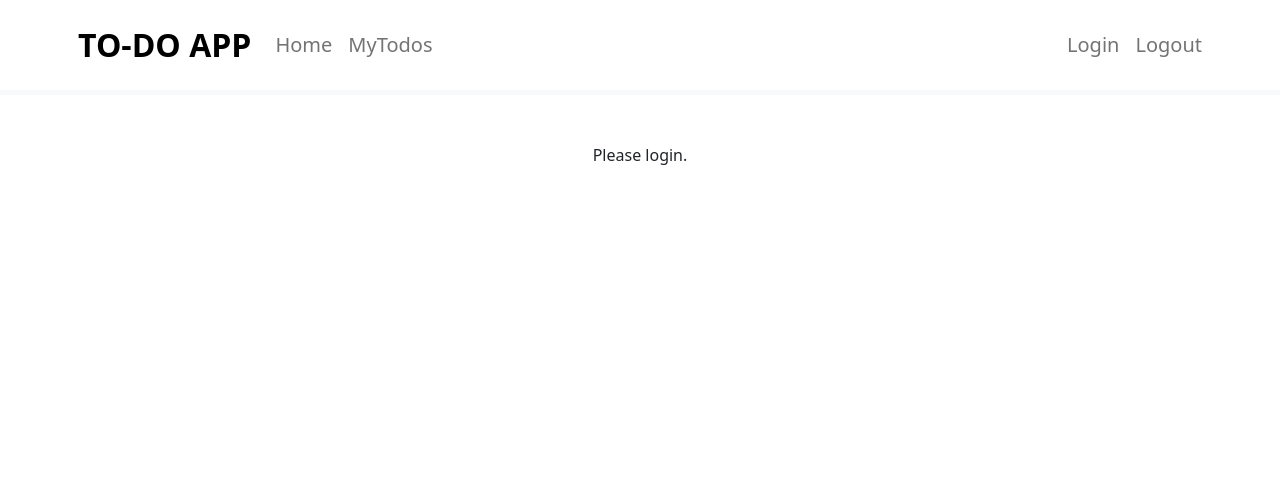
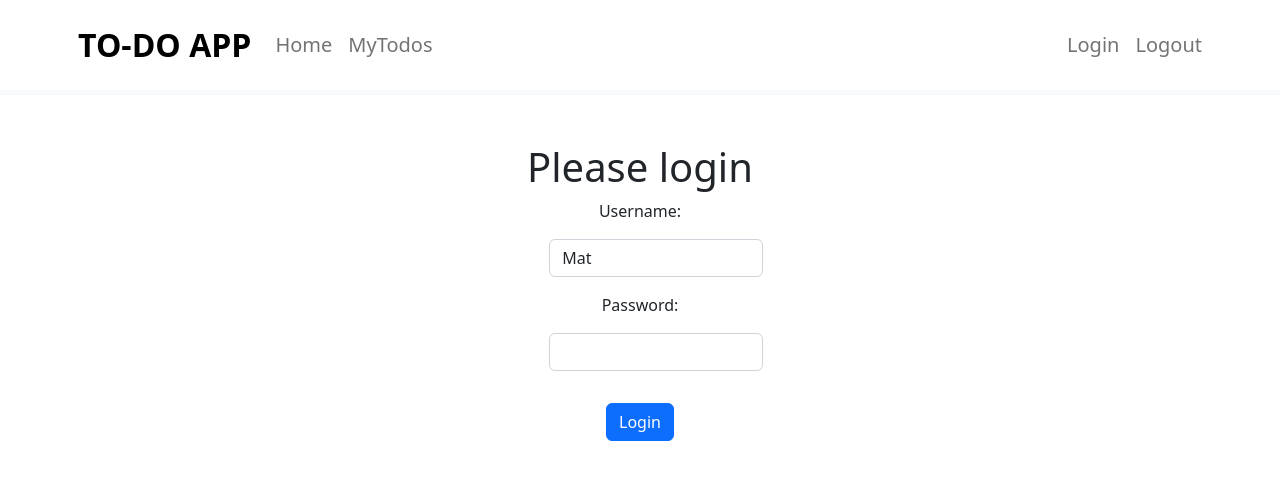
Before and after one commit to MateuszTrela/todo-app-react, a React (Create React App) app: page / in a window 1280 px wide. Shown: the top 480 px of the page. Built offline with nearby package versions, Linux system fonts and the light colour scheme.

Commit message:
added deleting todos and login screen

```diff
--- a/src/api/TodoAPIService.js
+++ b/src/api/TodoAPIService.js
@@ -17,3 +17,6 @@ export const createTodo
 
 export const updateTodo
     = (username, id, todo) => apiClient.put(`/users/${username}/todos/${id}`, todo)
+
+export const deleteTodoAPI
+    =(username, id) => apiClient.delete(`/users/${username}/todos/${id}`)
--- a/src/components/ListTodosComponent.jsx
+++ b/src/components/ListTodosComponent.jsx
@@ -1,6 +1,7 @@
 import { useEffect, useState } from "react"
 import { retriveAllTodosForUsername } from "../api/TodoAPIService"
 import { useNavigate } from "react-router-dom"
+import { deleteTodoAPI } from "../api/TodoAPIService"
 
 export default function ListTodosComponent(){
 
@@ -8,12 +9,16 @@ export default function ListTodosComponent(){
 
     const navigate = useNavigate()
 
+    const username = 'mat'
+
+    const [message, setMessage] = useState(null)
+
     useEffect (
         () => refreshTodos()
     )
 
     function refreshTodos(){
-        retriveAllTodosForUsername('mat')
+        retriveAllTodosForUsername(username)
         .then(response => setTodos(response.data))
         .catch(error => console.log(error))
     }
@@ -26,8 +31,21 @@ export default function ListTodosComponent(){
         navigate(`/todo/${id}`)
     }
 
+    function deleteTodo(id){
+        console.log('clicked ' + id)
+        deleteTodoAPI(username, id)
+        .then(
+            () => {
+                setMessage(`To-do succesfully delited.`)
+                refreshTodos()
+            }
+        )
+        .catch(error => console.log(error))
+    }
+
     return(
         <div className="container" >
+            {message && <div className="alert alert-info">{message}</div>}
             <div>
                 <table className='table'>
                     <thead>
@@ -46,11 +64,13 @@ export default function ListTodosComponent(){
                                 <tr key={todo.id}>
                                     <td>{todo.description}</td>
                                     <td>{todo.done.toString()}</td>
-                                    <td>{todo.targetDate.toString()}</td>
+                                    <td>{ todo.targetDate?.toString() ?? ''}</td>
                                     <td><button className="btn btn-warning"
                                                 onClick={ () => updateTodo(todo.id)}
                                     > Update</button></td>
-                                    <td><button className="btn btn-danger">Delete</button></td>
+                                    <td><button className="btn btn-danger"
+                                                onClick={ () => deleteTodo(todo.id)}
+                                    >Delete</button></td>
                                 </tr>
                             )
                         )
--- a/src/components/LoginComponent.jsx
+++ b/src/components/LoginComponent.jsx
@@ -1,8 +1,54 @@
+
+import { useState } from 'react'
+import { useNavigate } from 'react-router-dom'
 
 export default function LoginCoomponent(){
+
+    const[username, setUsername] = useState('Mat')
+
+    const[password, setPassword] = useState('')
+
+    const[showErrorMessage, setShowErrorMesage] = useState(false)
+
+    const naviate = useNavigate()
+
+    function handleUsernameChange(event){
+        setUsername(event.target.value)
+    }
+
+    function handlePasswordChange(event){
+        setPassword(event.target.value)
+    }
+
+    function handelSubmit(event){
+        console.log(event)
+        if(username=='Mat' && password=='password'){
+            console.log('logged')
+            naviate(`/welcome/${username}`)
+        } else {
+            setShowErrorMesage(true)
+        }
+    }
+
     return (
         <div className="Login">
-            Please login.
+            <h1>Please login</h1>
+
+            {showErrorMessage && <div class="alert alert-danger" role="alert"> Wrong Username or Password.</div>}
+
+            <div className="LoginForm">
+                <div className="form-group col-xl-2 mx-auto">
+                    <label>Username:</label>
+                    <input type="text" className="form-control m-3" id="username" value={username} onChange={handleUsernameChange}/>
+                </div>
+                <div className="form-group col-xl-2 mx-auto">
+                    <label>Password:</label>
+                    <input type="password"  className="form-control m-3" value={password} onChange={handlePasswordChange} />
+                </div>
+                <div>
+                    <button type="button" className="btn btn-primary m-3" onClick={handelSubmit}>Login</button>
+                </div>
+            </div>
         </div>
     )
 }
--- a/src/components/TodoComponetn.jsx
+++ b/src/components/TodoComponetn.jsx
@@ -1,7 +1,7 @@
 import { useParams } from "react-router-dom"
 import { retriveTodoById, createTodo, updateTodo } from "../api/TodoAPIService"
 import { useEffect, useState } from "react"
-import { Formik, Form, Field } from "formik"
+import { Formik, Form, Field, ErrorMessage } from "formik"
 import { useNavigate } from "react-router-dom"
 
 export default function TodoComponent(){
@@ -58,6 +58,19 @@ export default function TodoComponent(){
         }
     }
 
+    function validateInput(values){
+        let errors = { }
+        if(values.description.length<1){
+            errors.description = 'Enter at least 1 characters'
+        }
+
+        if(values.targetDate == null || values.targetDate=='' || values.targetDate.length != 10){
+            errors.targetDate = "Enter a valid date"
+        }
+
+        return errors
+    }
+
     return (
         <div className="container">
             <h1>Enter Your Todo</h1>
@@ -65,10 +78,21 @@ export default function TodoComponent(){
                 <Formik initialValues={ {description, targetDate} }
                     enableReinitialize="true"
                     onSubmit={addTodo}
+                    validate = {validateInput}
                 >
                     {
                         (props) => (
                             <Form>
+                                <ErrorMessage
+                                name="description"
+                                component="div"
+                                className="alert alert-warning"
+                                />
+                                <ErrorMessage
+                                name="targetDate"
+                                component="div"
+                                className="alert alert-warning"
+                                />
                                 <fieldset className="form-group">
                                     <label>Description</label>
                                     <Field type="text" className="form-control" name="description" />
```
